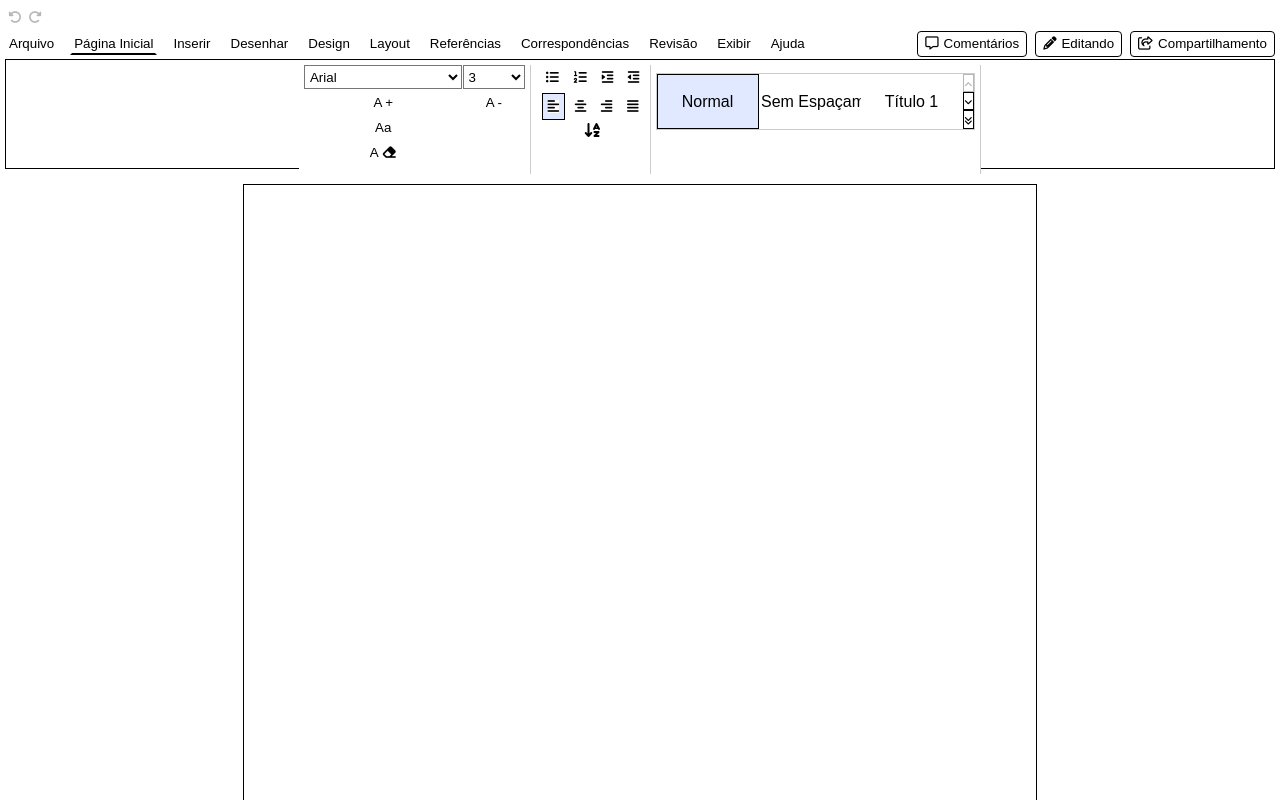
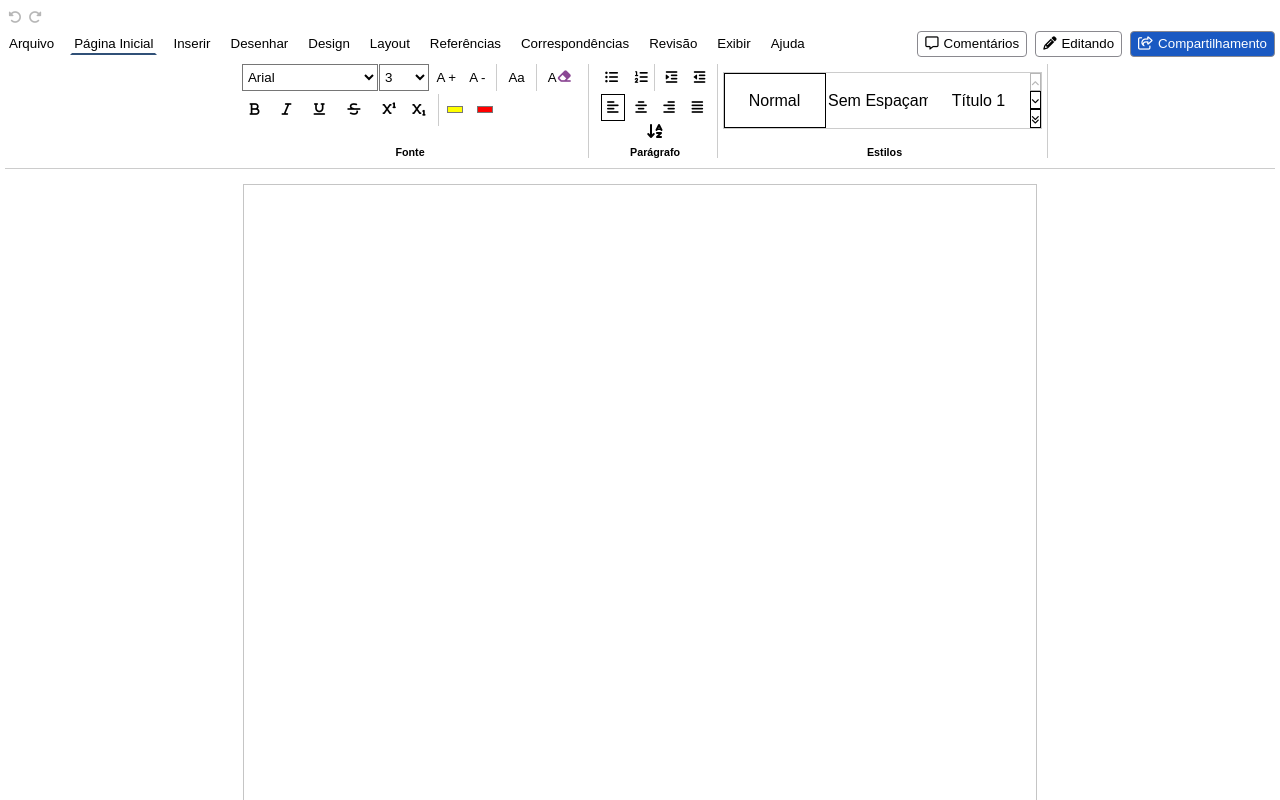
Before and after one commit to Jonathan-Silva05/Word-Project, a plain HTML site: page index.html in a window 1280 px wide. Shown: the top 800 px of the page. Drawn offline with nearby package versions, Linux system fonts and the light colour scheme.

Commit message:
Add files via upload

```diff
--- a/css/style.css
+++ b/css/style.css
@@ -16,6 +16,7 @@ header {
 	top: 0;
 	overflow: hidden;
 	padding: 5px;
+	user-select: none;
 }
 
 .box-contentHeader {
@@ -23,6 +24,14 @@ header {
 	align-items: center;
 	justify-content: space-between;
 	padding: 2.5px 0px;
+}
+
+button:enabled {
+	cursor: pointer; /* Define o cursor como pointer para botões habilitados */
+}
+
+button:disabled {
+	cursor: none !important; /* Define o cursor como not-allowed para botões desabilitados */
 }
 
 .box-contentHeader .undoRedo {
@@ -34,6 +43,7 @@ header {
 }
 
 .undoRedo button:hover,
+.fontsStyle button:hover,
 .btnsBackOff button:hover {
 	border: 1px solid #35353535;
 }
@@ -49,9 +59,12 @@ nav button {
 	padding: 2px;
 }
 
-nav button:hover,
+nav button:hover {
+	border-bottom: 2px solid #CCCCCC;
+}
+
 nav .btnActive {
-	border-bottom: 2px solid #000000;
+	border-bottom: 2px solid #305077 !important;
 }
 
 .boxBtns-Header {
@@ -61,7 +74,8 @@ nav .btnActive {
 }
 
 .boxBtns-Header button {
-	border: 1px solid;
+	background: #FFFFFF;
+	border: 1px solid #8a898f;
 	border-radius: 4px;
 	display: flex;
 	align-items: center;
@@ -70,8 +84,17 @@ nav .btnActive {
 	padding: 4.5px 7px;
 }
 
+.boxBtns-Header button.share {
+	background: #1A59C2;
+	color: #FFFFFF;
+}
+
+i {
+	background: none;
+}
+
 .containerMenu {
-	border: 1px solid;
+	border-bottom: 1px solid #CCCCCC;
 	display: flex;
 	align-items: start;
 	justify-content: center;
@@ -90,8 +113,11 @@ nav .btnActive {
 	gap: 5px;
 }
 
+.borderRight {
+	border-right: 1px solid #CCCCCC;
+}
+
 .box-inicial {
-	border-right: 1px solid #CCC;
 	display: flex;
 	flex-direction: column;
 	align-items: center;
@@ -102,7 +128,7 @@ nav .btnActive {
 
 .box-inicial button{
 	padding: 5px;
-	border: none;
+	border: 1px solid #FFFFFF;
 }
 
 .expan {
@@ -122,35 +148,65 @@ nav .btnActive {
 	text-align: center;
 }
 
+.font {
+	display: flex;
+	flex-direction: column;
+	gap: 2.5px;
+}
+
+.font .line {
+	display: flex;
+	flex-direction: row;
+	align-items: center;
+}
+
 .font .fontsStyle {
-	display: grid;
-	grid-template-columns: auto 28%;
+	display: flex;
 	gap: 1px;
-	width: 100%;
+	padding: 0px 5px;
+}
+
+.fontsStyle #removeFormatting i{
+	color: #8b4794;
 }
 
 .font select {
 	padding: 2.5px 0.5px;
 }
 
-.font .textFormat {
+.font select#fontSize {
+	width: 50px;
+}
+
+option {
+	padding: 2.5px 0.5px;
+}
+
+.fontsStyle button {
 	display: flex;
-	gap: 17px;
-	padding: 6px 8px;
+	flex-direction: row;
+	padding: 5px;
+}
+
+.font .textFormat,
+.font .color {
+	display: flex;
+	gap: 10px;
+	padding: 2.5px 6px;
+}
+
+.font input[type=color]{
+	position: relative;
+	border: none;
+	height: 15px;
+	width: 20px;
+	outline: none;
 }
 
 .paragraph {
 	display: flex;
 	flex-direction: column;
 	gap: 2.5px;
-}
-
-.paragraph .orderColor input[name=paintBucket]{
-	position: relative;
-	border: none;
-	height: 15px;
-	width: 20px;
-	outline: none;
 }
 
 .paragraph .list {
@@ -160,7 +216,7 @@ nav .btnActive {
 }
 
 .titlesStylesContainer {
-	border: 1px solid #CCC;
+	border: 1px solid #CCCCCC;
 	display: flex;
 	flex-direction: row;
 	overflow: hidden;
@@ -208,7 +264,6 @@ nav .btnActive {
 
 .titleStyle:hover,
 .active {
-	background: #e0e9ff;
 	border: 1px solid #000000 !important;
 }
 
@@ -239,9 +294,14 @@ nav .btnActive {
 }
 
 #textDocument{
-	border: 1px solid #000000;
+	border: 1px solid #c5c5c5;
 	height: 272.5mm;
 	width: 210mm;
 	margin: 10px auto;
+	outiline: none;
 	padding: 20px;
 }
+
+#textDocument:focus{
+	outiline: 1px solid #c5c5c5;
+}
```
